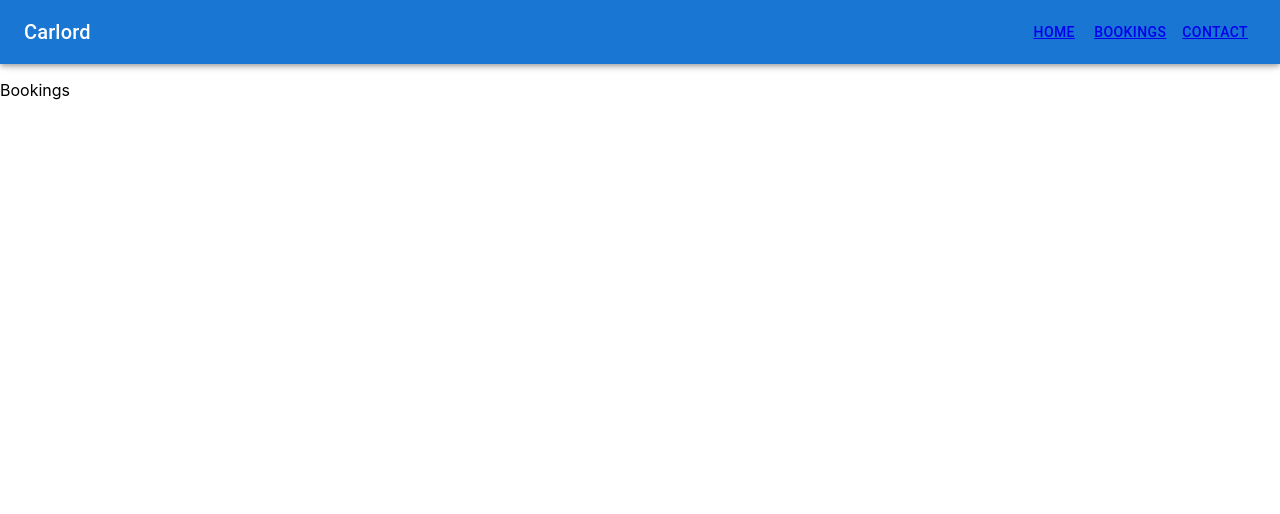
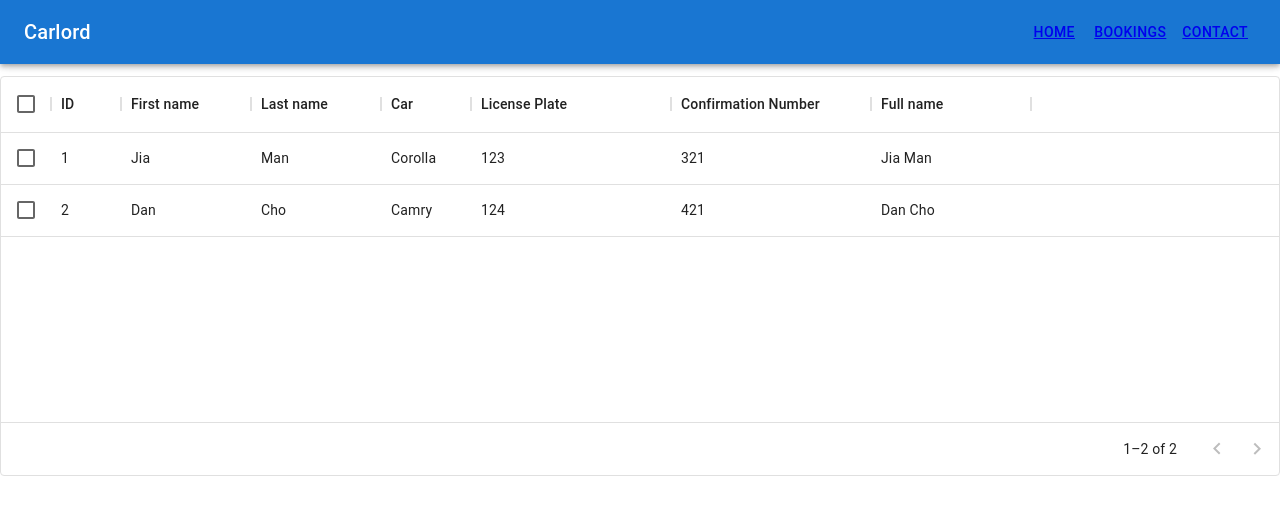
Before and after one commit to carlordgroup/frontend, a React (Create React App) app: page /bookings in a window 1280 px wide. Shown: the top 514 px of the page. Built offline with nearby package versions, Linux system fonts and the light colour scheme.

Commit message:
first commit for bookings

```diff
--- a/package.json
+++ b/package.json
@@ -7,6 +7,7 @@
     "@emotion/styled": "^11.10.5",
     "@mui/icons-material": "^5.10.14",
     "@mui/material": "^5.10.14",
+    "@mui/x-data-grid": "^5.17.12",
     "@testing-library/jest-dom": "^5.16.5",
     "@testing-library/react": "^13.4.0",
     "@testing-library/user-event": "^13.5.0",
--- a/src/Bookings/Bookings.js
+++ b/src/Bookings/Bookings.js
@@ -1,13 +1,42 @@
 import React from 'react'
 import HomeMenu from '../shared/HomeMenu'
+import "./bookings.css"
+import { DataGrid } from '@mui/x-data-grid';
 
-const Bookings = () => {
+const columns = [
+  { field: 'id', headerName: 'ID', width: 70 },
+  { field: 'firstName', headerName: 'First name', width: 130 },
+  { field: 'lastName', headerName: 'Last name', width: 130 },
+  { field: 'car', headerName: 'Car', width: 90 },
+  { field: 'carID', headerName: 'License Plate', width: 200 },
+  { field: 'confirmID', headerName: 'Confirmation Number', width: 200 },
+  {
+    field: 'fullName',
+    headerName: 'Full name',
+    description: 'This column has a value getter and is not sortable.',
+    sortable: false,
+    width: 160,
+    valueGetter: (params) =>
+      `${params.row.firstName || ''} ${params.row.lastName || ''}`,
+  },
+];
+
+const rows = [
+  { id: 1, lastName: 'Man', firstName: 'Jia', car: "Corolla", carID: '123', confirmID: '321' },
+  { id: 2, lastName: 'Cho', firstName: 'Dan', car: "Camry", carID: '124', confirmID: '421' },
+];
+
+export default function Bookings() {
   return (
-    <div>
-      <HomeMenu/>
-      <div>Bookings</div>
+    <div className="bookingPad" style={{ height: 400, width: '100%' }}>
+      <DataGrid
+        rows={rows}
+        columns={columns}
+        pageSize={5}
+        rowsPerPageOptions={[5]}
+        checkboxSelection
+      />
+      <HomeMenu />
     </div>
-  )
+  );
 }
-
-export default Bookings
--- /dev/null
+++ b/src/Bookings/bookings.css
@@ -0,0 +1,3 @@
+.bookingPad {
+    margin-top: 2cm;
+}
```
Also changed, not shown: 1 other file (tests, documents, lock files or other folders).
